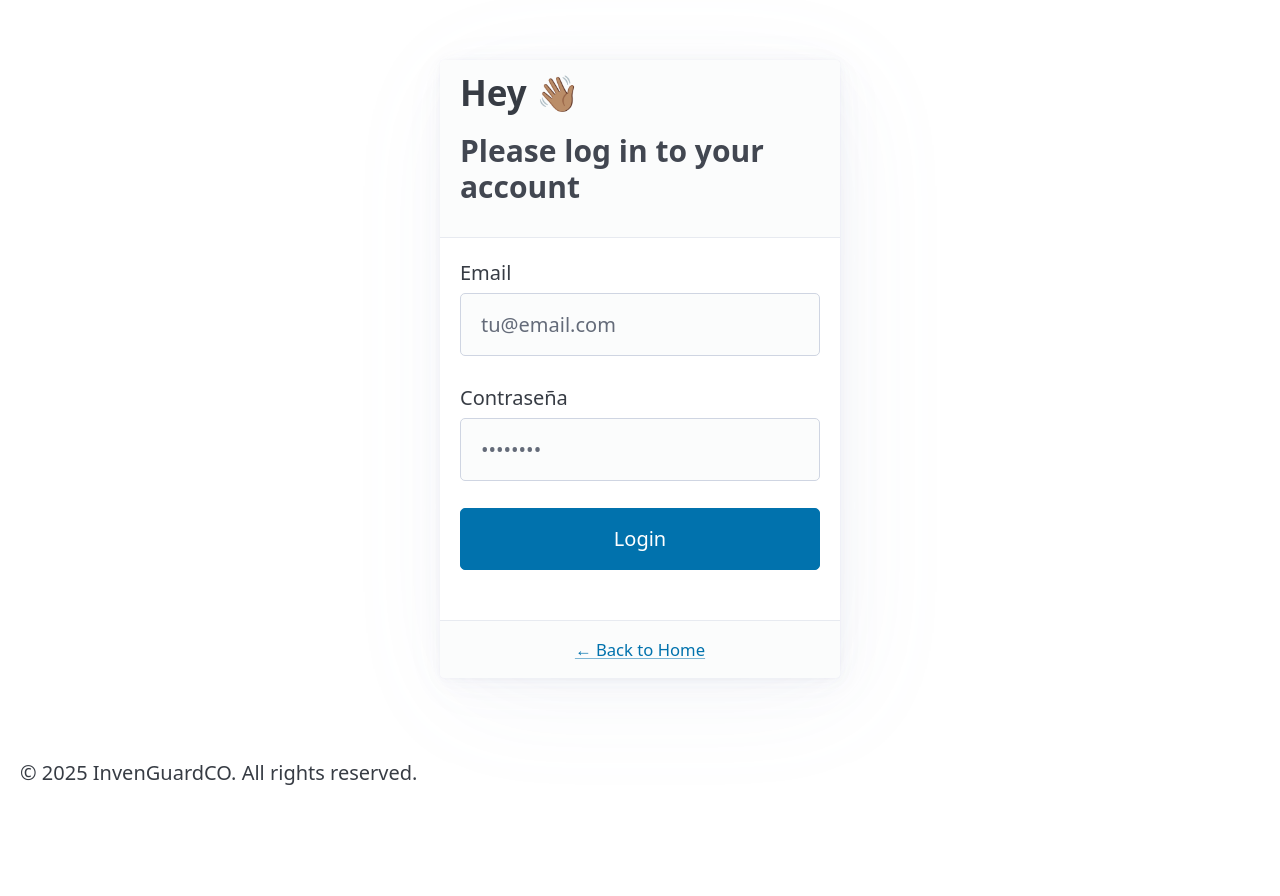
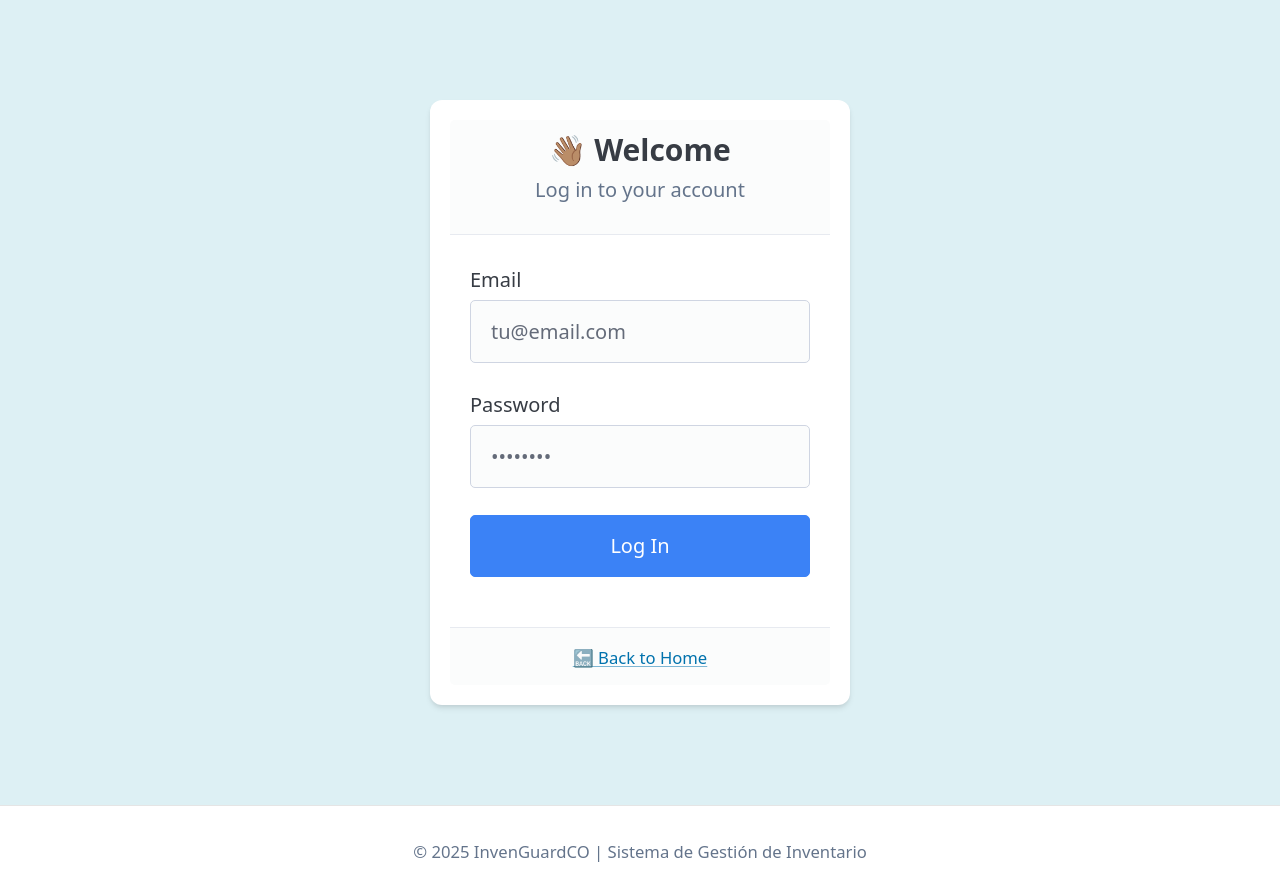
Before and after one commit to Jonkkeyler333/InvenGuardCO, a FastAPI app: page /auth/login in a window 1280 px wide. Before the commit the page ends 785 px from the top, so only its background shows below. Run offline with FastAPI, Linux system fonts and the light colour scheme; some libraries are stand-ins or nearby versions.

Commit message:
feat(styles) : update styles

```diff
--- a/app/main.py
+++ b/app/main.py
@@ -9,6 +9,7 @@ from app.web import auth as web_auth
 from app.web import users, dashboard, materials
 from app.core.templating import templates
 from app.api.users import router as users_router
+from fastapi.staticfiles import StaticFiles
 
 @asynccontextmanager
 async def lifespan(app: FastAPI):
@@ -16,6 +17,8 @@ async def lifespan(app: FastAPI):
     yield
 
 app = FastAPI(title="InvenGuardCO", version="0.1.0", lifespan=lifespan)
+
+app.mount("/static", StaticFiles(directory="app/static"), name="static")
 
 @app.exception_handler(AppException)
 async def app_exception_handler(request: Request, exc: AppException):
--- /dev/null
+++ b/app/static/css/custom.css
@@ -0,0 +1,250 @@
+/* ==========================================
+   VARIABLES DE COLOR (Personaliza aquí)
+   ========================================== */
+:root {
+    --color-primary: #3b82f6;      /* Azul más suave */
+    --color-primary-hover: #2563eb;
+    --color-success: #10b981;
+    --color-danger: #ef4444;
+    --color-warning: #f59e0b;
+
+    /* Fondos más neutros */
+    --bg-light: #ddf0f4;           /* Gris muy claro */
+    --bg-card: #ffffff;            /* Blanco puro */
+
+    /* Para el header del login */
+    --bg-header: #1e293b;          /* Gris oscuro (no negro puro) */
+    --text-header: #f8fafc;        /* Texto claro pero no blanco puro */
+
+    /* Espaciado consistente */
+    --spacing-xs: 0.5rem;   /* 8px */
+    --spacing-sm: 1rem;     /* 16px */
+    --spacing-md: 1.5rem;   /* 24px */
+    --spacing-lg: 2rem;     /* 32px */
+    --spacing-xl: 3rem;     /* 48px */
+
+    /* Bordes */
+    --radius: 8px;
+    --radius-lg: 12px;
+}
+
+/* ==========================================
+   LAYOUT GENERAL
+   ========================================== */
+
+/* Body con fondo sutil */
+body {
+    background-color: var(--bg-light);
+    min-height: 100vh;
+    display: flex;
+    flex-direction: column;
+}
+
+/* Main ocupa el espacio disponible */
+main.container {
+    flex: 1;
+    padding-top: var(--spacing-lg);
+    padding-bottom: var(--spacing-lg);
+}
+
+/* ==========================================
+   FOOTER MEJORADO
+   ========================================== */
+.footer-custom {
+    background-color: var(--bg-card);
+    border-top: 1px solid rgba(0, 0, 0, 0.1);
+    padding: var(--spacing-md) 0;
+    text-align: center;
+    margin-top: auto; /* Empuja al footer al final */
+}
+
+.footer-custom small {
+    color: #64748b;
+}
+
+/* ==========================================
+   CARDS Y CONTENEDORES
+   ========================================== */
+
+/* Card centrado (como tu login) */
+.card-center {
+    max-width: 420px;
+    margin: var(--spacing-xl) auto;
+    background-color: var(--bg-card);
+    padding: var(--spacing-lg);
+    border-radius: var(--radius-lg);
+    box-shadow: 0 4px 6px -1px rgba(0, 0, 0, 0.1),
+                0 2px 4px -1px rgba(0, 0, 0, 0.06);
+}
+
+/* Header del card */
+.card-center header {
+    text-align: center;
+    margin-bottom: var(--spacing-md);
+}
+
+.card-center header h2 {
+    margin-bottom: var(--spacing-xs);
+    font-size: 1.5rem;
+}
+
+.card-center header h3 {
+    font-size: 1rem;
+    font-weight: 400;
+    color: #64748b;
+    margin-top: 0;
+}
+
+/* ==========================================
+   MENSAJES DE ERROR/SUCCESS
+   ========================================== */
+
+/* Error message mejorado */
+.alert {
+    padding: var(--spacing-sm);
+    border-radius: var(--radius);
+    margin-bottom: var(--spacing-md);
+    border-left: 4px solid;
+}
+
+.alert-error {
+    background-color: #fee2e2;
+    border-color: var(--color-danger);
+    color: #991b1b;
+}
+
+.alert-success {
+    background-color: #d1fae5;
+    border-color: var(--color-success);
+    color: #065f46;
+}
+
+.alert-warning {
+    background-color: #fef3c7;
+    border-color: var(--color-warning);
+    color: #92400e;
+}
+
+/* ==========================================
+   BOTONES PERSONALIZADOS
+   ========================================== */
+
+/* Botón primario con tu color */
+button[type="submit"],
+.btn-primary {
+    background-color: var(--color-primary);
+    border-color: var(--color-primary);
+}
+
+button[type="submit"]:hover,
+.btn-primary:hover {
+    background-color: var(--color-primary-hover);
+    border-color: var(--color-primary-hover);
+}
+
+/* ==========================================
+   HTMX INDICATORS
+   ========================================== */
+.htmx-indicator {
+    display: none;
+}
+
+.htmx-request .htmx-indicator {
+    display: inline;
+}
+
+.htmx-request.htmx-indicator {
+    display: inline;
+}
+
+/* Spinner bonito */
+.spinner {
+    display: inline-block;
+    width: 1rem;
+    height: 1rem;
+    border: 2px solid rgba(255, 255, 255, 0.3);
+    border-top-color: white;
+    border-radius: 50%;
+    animation: spin 0.6s linear infinite;
+    margin-left: var(--spacing-xs);
+}
+
+@keyframes spin {
+    to { transform: rotate(360deg); }
+}
+
+/* ==========================================
+   UTILIDADES
+   ========================================== */
+
+/* Texto centrado */
+.text-center {
+    text-align: center;
+}
+
+/* Espaciado superior */
+.mt-1 { margin-top: var(--spacing-sm); }
+.mt-2 { margin-top: var(--spacing-md); }
+.mt-3 { margin-top: var(--spacing-lg); }
+
+/* Espaciado inferior */
+.mb-1 { margin-bottom: var(--spacing-sm); }
+.mb-2 { margin-bottom: var(--spacing-md); }
+.mb-3 { margin-bottom: var(--spacing-lg); }
+
+/* ==========================================
+   DASHBOARD
+   ========================================== */
+
+.dashboard-header {
+    display: flex;
+    justify-content: space-between;
+    align-items: center;
+}
+
+.dashboard-header .subtitle {
+    margin: 0;
+    color: #64748b;
+}
+
+.dashboard-grid {
+    display: grid;
+    grid-template-columns: repeat(auto-fit, minmax(280px, 1fr));
+    gap: var(--spacing-md);
+}
+
+.card {
+    background-color: var(--bg-card);
+    padding: var(--spacing-md);
+    border-radius: var(--radius);
+    box-shadow: 0 1px 3px rgba(0, 0, 0, 0.08);
+}
+
+.status {
+    padding: 0.25rem 0.5rem;
+    border-radius: var(--radius);
+    font-size: 0.85rem;
+    font-weight: 500;
+}
+
+.status.active {
+    background-color: #d1fae5;
+    color: #065f46;
+}
+
+.status.inactive {
+    background-color: #fee2e2;
+    color: #991b1b;
+}
+
+.actions {
+    display: flex;
+    gap: 0.35rem; /* Menos espacio entre botones */
+    flex-wrap: wrap;
+}
+
+.actions button {
+    font-size: 0.75rem; /* Texto más pequeño */
+    padding: 0.35rem 0.65rem; /* Menos padding */
+    white-space: nowrap;
+}
--- a/app/templates/auth/login.html
+++ b/app/templates/auth/login.html
@@ -1,16 +1,16 @@
 {% extends "base.html" %}
 {% block title %}Login - InvenGuardCO{% endblock %}
 {% block content %}
-    <main class="container">
-        <article style="max-width: 400px; margin: 2rem auto;">
+<article class="card-center">
     <header>
-                <h2>Hey 👋🏽</h2>
-                <h3>Please log in to your account</h3>
+        <h2>👋🏽 Welcome</h2>
+        <h3>Log in to your account</h3>
     </header>
+
     <div id="login-container">
         {% if error %}
-                    <div id="login-error" role="alert" style="margin-bottom: 1rem;">
-                        {{ error }}
+        <div class="alert alert-error" role="alert">
+            <strong>Error:</strong> {{ error }}
         </div>
         {% endif %}
         <form id="login-form"
@@ -21,16 +21,16 @@
 
             <label>
                 Email
-                        <input type="text"
+                <input type="email"
                        id="email"
                        name="email"
                        placeholder="tu@email.com"
                        required
-                               >
+                       autocomplete="email">
             </label>
 
             <label>
-                        Contraseña
+                Password
                 <input type="password"
                        id="password"
                        name="password"
@@ -40,33 +40,31 @@
             </label>
 
             <button type="submit" aria-busy="false">
-                        Login
-                        <span id="login-spinner"
-                              class="htmx-indicator"
-                              style="display: none; margin-left: 0.5rem;">
-                            ⏳
-                        </span>
+                Log In
+                <span id="login-spinner" class="htmx-indicator spinner"></span>
             </button>
         </form>
     </div>
 
-            <footer style="text-align: center; margin-top: 1.5rem;">
+    <footer class="text-center mt-2">
         <small>
-                    <a href="/">← Back to Home</a>
+            <a href="/">🔙 Back to Home</a>
         </small>
     </footer>
 </article>
-    </main>
+
 <script>
     document.body.addEventListener('htmx:beforeRequest', function(evt) {
         if (evt.detail.elt.id === 'login-form') {
-                document.querySelector('button[type="submit"]').setAttribute('aria-busy', 'true');
+            const btn = evt.detail.elt.querySelector('button[type="submit"]');
+            btn.setAttribute('aria-busy', 'true');
         }
     });
 
     document.body.addEventListener('htmx:afterRequest', function(evt) {
         if (evt.detail.elt.id === 'login-form') {
-                document.querySelector('button[type="submit"]').setAttribute('aria-busy', 'false');
+            const btn = evt.detail.elt.querySelector('button[type="submit"]');
+            btn.setAttribute('aria-busy', 'false');
         }
     });
 </script>
--- a/app/templates/base.html
+++ b/app/templates/base.html
@@ -1,9 +1,10 @@
 <!DOCTYPE html>
-<html>
+<html data-theme="light">
 <head>
     <title>{% block title %}InvenGuardCO{% endblock %}</title>
     <meta charset="utf-8">
     <meta name="viewport" content="width=device-width, initial-scale=1">
+    <link rel="stylesheet" href="{{ url_for('static', path='css/custom.css') }}">
     <link rel="stylesheet" href="https://cdn.jsdelivr.net/npm/@picocss/pico@2/css/pico.min.css">
     <style>
         /* ==========================================
@@ -38,9 +39,13 @@
         {% block content %}
         {% endblock %}
     </main>
+    <footer class="footer-custom">
+    <div class="container">
+        <small>
+            &copy; 2025 InvenGuardCO | Sistema de Gestión de Inventario
+        </small>
+    </div>
+</footer>
 </body>
-<footer  class="container-fluid">
-    <p>&copy; 2025 InvenGuardCO. All rights reserved.</p>
-</footer>
 <script src="https://cdn.jsdelivr.net/npm/htmx.org@2.0.8/dist/htmx.js" integrity="sha384-ezjq8118wdwdRMj+nX4bevEi+cDLTbhLAeFF688VK8tPDGeLUe0WoY2MZtSla72F" crossorigin="anonymous"></script>
 </html>
--- a/app/templates/materials/index.html
+++ b/app/templates/materials/index.html
@@ -1,17 +1,16 @@
 {% extends "base.html" %}
 {% block title %}Manage Inventory - InvenGuardCO{% endblock %}
-
 {% block content %}
     <main class="container">
         <header>
             <h2>Manage Inventory</h2>
         </header>
+        <a href="/materials/create" role="button">Register New Material</a>
         <div id="materials-table"
             hx-get="/materials/list?page=1"
             hx-trigger="load, materialDeleted from:body">
             Loading materials...
         </div>
-        <a href="/materials/create" role="button">➕ Register New Material</a>
         <div id="modal" class="modal" style="display:none;">
             <dialog open>
             <article>
--- a/app/templates/users/partials/edit_form.html
+++ b/app/templates/users/partials/edit_form.html
@@ -42,7 +42,7 @@
                 hx-indicator="#loading-indicator">
             Save
         </button>
-        <button type="button" onclick="document.getElementById('modal').style.display='none'; htmx.ajax('GET', '/users/list?page=1', {target: '#users-table', swap: 'outerHTML'});">⬅️ Back</button>
+        <button type="button" onclick="document.getElementById('modal').style.display='none'; htmx.ajax('GET', '/users/list?page=1', {target: '#users-table', swap: 'outerHTML'});">Back</button>
     </div>
 
 </form>
```
Also changed, not shown: app/templates/dashboard/dashboard.html (+24 -9 lines), app/templates/dashboard/partials/plant_manager_panel.html (+6 -3 lines), app/templates/materials/partials/materials_table.html (+19 -8 lines), app/templates/users/index.html (+10 -7 lines), app/templates/users/partials/users_table.html (+13 -11 lines), app/web/materials.py (+11 -10 lines), README.md. Lines whose indentation alone changed are shown as unchanged.
